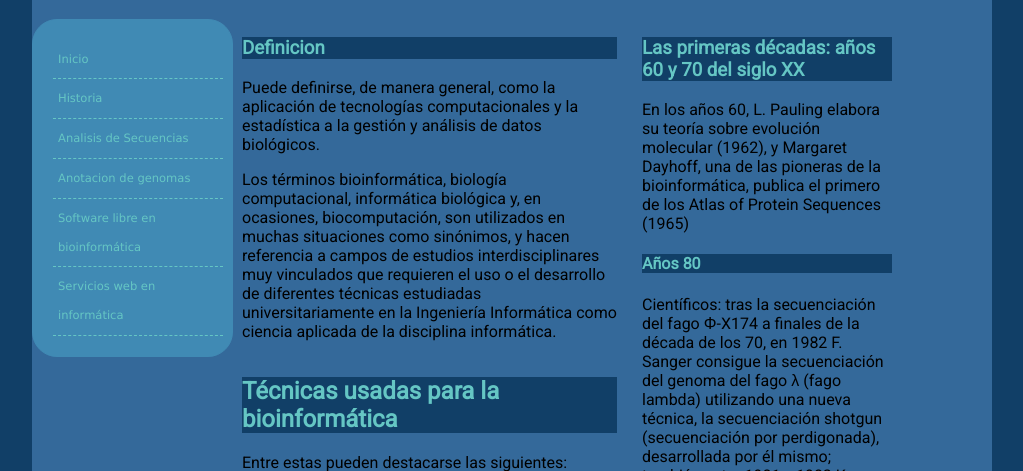
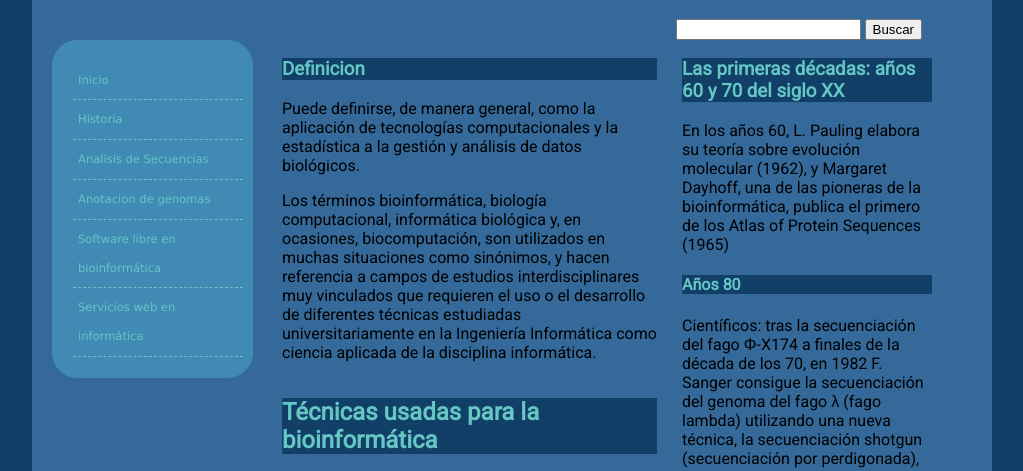
Before and after one commit to ChristianY1/Practica02-Mi-Sitio-Web-CSS-, a plain HTML site: page index.html in a window 1280 px wide. Shown: the part 328-799 px from the top of the page, without its empty margins (128-1151 px from the left). Drawn offline with Linux system fonts and the light colour scheme.

Commit message:
barra de busqueda

```diff
--- a/css/index.css
+++ b/css/index.css
@@ -85,8 +85,8 @@ nav {
         color: #333333;
         margin: 0px;
         width:159px;
+        margin-left: 20px;
     }
-
     nav>ul {
     list-style: none;
     margin: 0px;
@@ -111,7 +111,7 @@ nav {
     }
 /* seccion */
 section{
-    margin-left: 210px;
+    margin-left: 250px;
     width: 650px;
     float: center;
 }
@@ -140,3 +140,7 @@ body {
     width: 95%;
     background-color: #34699a;
 }
+.barraBusqueda{
+    width: 640px;
+    text-align: right;
+}
--- a/index.html
+++ b/index.html
@@ -13,7 +13,13 @@
         <img src="imgs/images (1).jpg" alt="Logo">
         <h1>Bioinformática
         </h1>
+        <section class="barraBusqueda">
+                <form action="find">
+                        <input type="search" id="miBusqueda" name="q">
+                        <button>Buscar</button>
 
+            </form>
+        </section>
 
     </header>
     <nav>
```
